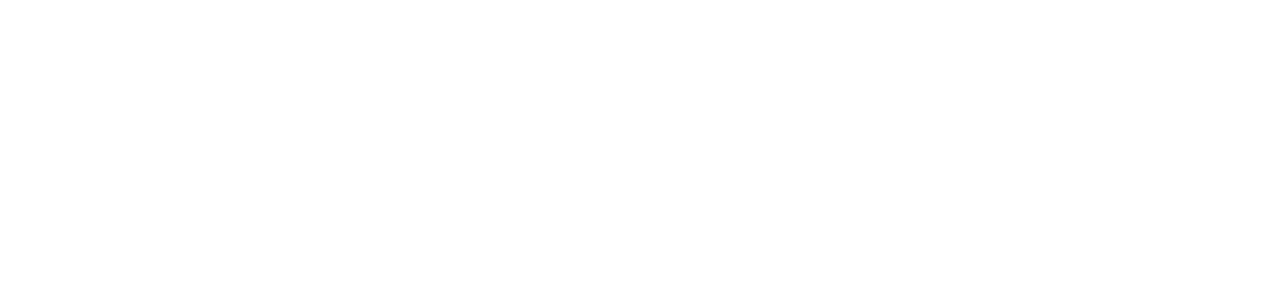
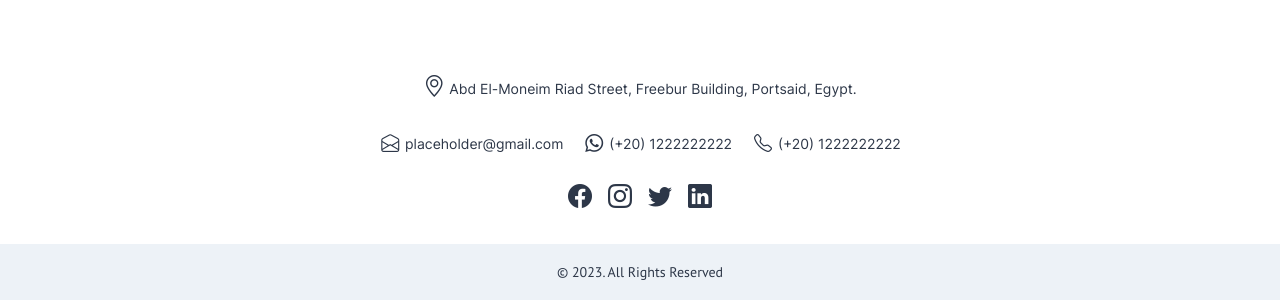
Before and after one commit to sharabasy/oudi-menu, a React (Create React App) app: page / in a window 1280 px wide. Shown: the part 772-1072 px from the top of the page. Before the commit the page ends 800 px from the top, so only its background shows below. Built offline with nearby package versions, Linux system fonts and the light colour scheme.

Commit message:
footer done

```diff
--- a/src/App.js
+++ b/src/App.js
@@ -1,6 +1,8 @@
 import React from "react";
 
 import { Outlet } from "react-router-dom";
+
+import Footer from './components/footer/Footer';
 
 import style from './app.module.scss';
 
@@ -12,7 +14,7 @@
       {/* What'sApp Button */}
       {/* Chat Button */}
       {/* Keep in touch form */}
-      {/* footer */}
+      <Footer />
     </div>
   );
 }
--- a/src/assets/styles/color.scss
+++ b/src/assets/styles/color.scss
@@ -4,6 +4,9 @@
 $gray: #737373;
 $light-gray: #9ba2ab;
 $off-gray: #dddddd;
+
+$sky: #edf2f7;
+$dark-blue: #2d3748;
 
 .white {
     color: $white;
@@ -44,3 +47,19 @@
 .off-gray-bg {
     background-color: $off-gray;
 }
+
+.sky {
+    color: $sky;
+}
+
+.sky-bg {
+    background-color: $sky;
+}
+
+.dark-blue {
+    color: $dark-blue;
+}
+
+.dark-blue-bg {
+    background-color: $dark-blue;
+}
--- a/src/components/footer/Footer.js
+++ b/src/components/footer/Footer.js
@@ -4,7 +4,25 @@
 
 const Footer = () => {
     return (
-        <div></div>
+        <div className={`${style['footer']} white-bg flex-col-center`}>
+            <div className={`${style['footer--address']} flex-row-center margin-2px-V`}>
+                <p className="inter dark-blue size-14px"><i className="bi bi-geo-alt size-22px"></i> Abd El-Moneim Riad Street, Freebur Building, Portsaid, Egypt.</p>
+            </div>
+            <div className={`${style['footer--contacts']} flex-row2col margin-12px-V`}>
+                <p className={`${style['footer--contacts--slot']} inter dark-blue size-14px`}><i className="bi bi-envelope-open size-18px margin-2px-H"></i> placeholder@gmail.com</p>
+                <p className={`${style['footer--contacts--slot']} inter dark-blue size-14px`}><i className="bi bi-whatsapp size-18px margin-2px-H"></i> (+20) 1222222222</p>
+                <p className={`${style['footer--contacts--slot']} inter dark-blue size-14px`}><i className="bi bi-telephone size-18px margin-2px-H"></i> (+20) 1222222222</p>
+            </div>
+            <div className={`${style['footer--socials']} flex-row-center margin-12px-V`}>
+                <a href="/" className={`${style['footer--socials--btn']}`}><i className="bi bi-facebook dark-blue size-24px margin-8px-H"></i></a>
+                <a href="/" className={`${style['footer--socials--btn']}`}><i className="bi bi-instagram dark-blue size-24px pointer margin-8px-H"></i></a>
+                <a href="/" className={`${style['footer--socials--btn']}`}><i className="bi bi-twitter dark-blue size-24px pointer margin-8px-H"></i></a>
+                <a href="/" className={`${style['footer--socials--btn']}`}><i className="bi bi-linkedin dark-blue size-24px pointer margin-8px-H"></i></a>
+            </div>
+            <div className={`${style['footer--sign']} flex-row-center dark-blue sky-bg pt-sans size-14px`}>
+                © 2023. All Rights Reserved
+            </div>
+        </div>
     );
 };
 
--- a/src/components/footer/footer.module.scss
+++ b/src/components/footer/footer.module.scss
@@ -1,3 +1,43 @@
 :local {
+    .footer {
+        width: 100%;
+        box-sizing: border-box;
+        padding-top: 30px;
 
+        &--address {
+            box-sizing: border-box;
+            padding: 0px 20px;
+            text-align: center;
+        }
+
+        &--contacts {
+            box-sizing: border-box;
+            padding: 0px 20px;
+            text-align: center;
+
+            &--slot {
+                margin: 6px 10px;
+            }
+        }
+
+        &--socials {
+            box-sizing: border-box;
+            padding: 0px 20px;
+
+            &--btn {
+                transition: all .2s ease-in-out;
+
+                &:hover {
+                    transform: translateY(4px);
+                }
+            }
+        }
+
+        &--sign {
+            width: 100%;
+            margin-top: 20px;
+            box-sizing: border-box;
+            padding: 20px 0px;
+        }
+    }
 }
--- a/src/pages/home/home.module.scss
+++ b/src/pages/home/home.module.scss
@@ -1,5 +1,6 @@
 :local {
     .page {
         width: 100%;
+        min-height: 100vh;
     }
 }
```
